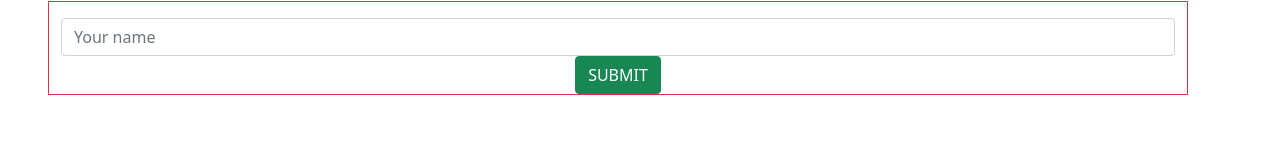
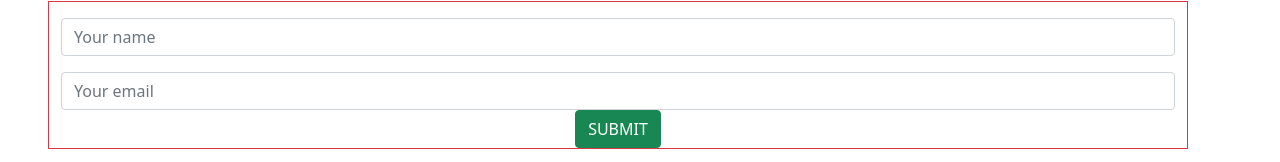
Before and after one commit to dt-sakir/Learn-React-JS, a React (Create React App) app: page / in a window 1280 px wide. Shown: the part 975-1137 px from the top of the page. Built offline with nearby package versions, Linux system fonts and the light colour scheme.

Commit message:
Update FormComponent.js

```diff
--- a/src/components/FormComponent.js
+++ b/src/components/FormComponent.js
@@ -4,20 +4,24 @@ export default class FormComponent extends Component {
     constructor(){
         super();
         this.state={
-            name:null
+            name:null,
+            email:null,
         }
     }
     onCHangeHandeler = (event) =>{
+        // state name get by input field name and set as value of this field
         this.setState({
-            name: event.target.value
-        })
+            [event.target.name] : event.target.value
+        });
     }
   render() {
     return (
       <div className='container m-5 border border-danger'>
           <form>
               <p>{this.state.name}</p>
-              <input type="text" className='form-control' placeholder='Your name' onChange={this.onCHangeHandeler} />
+              <input type="text" name='name' className='form-control' placeholder='Your name' onChange={this.onCHangeHandeler} />
+              <p>{this.state.email}</p>
+              <input type="email" name='email' className='form-control' placeholder='Your email' onChange={this.onCHangeHandeler} />
               <button className='btn btn-success text-white' type='submit'>SUBMIT</button>
           </form>
       </div>
```
